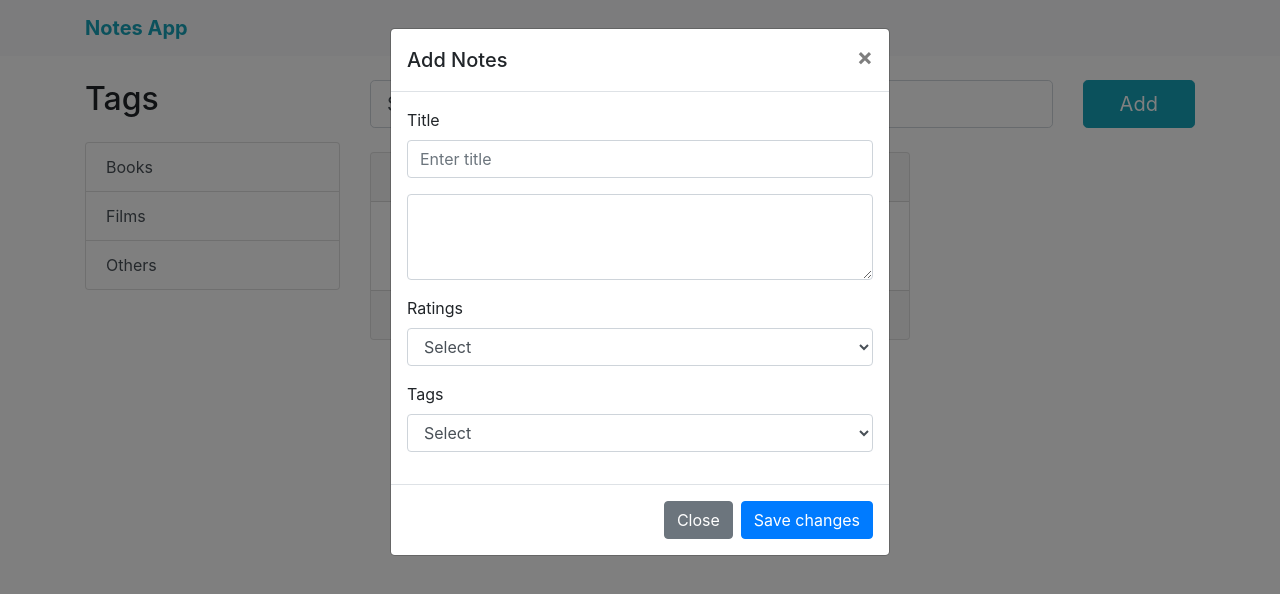
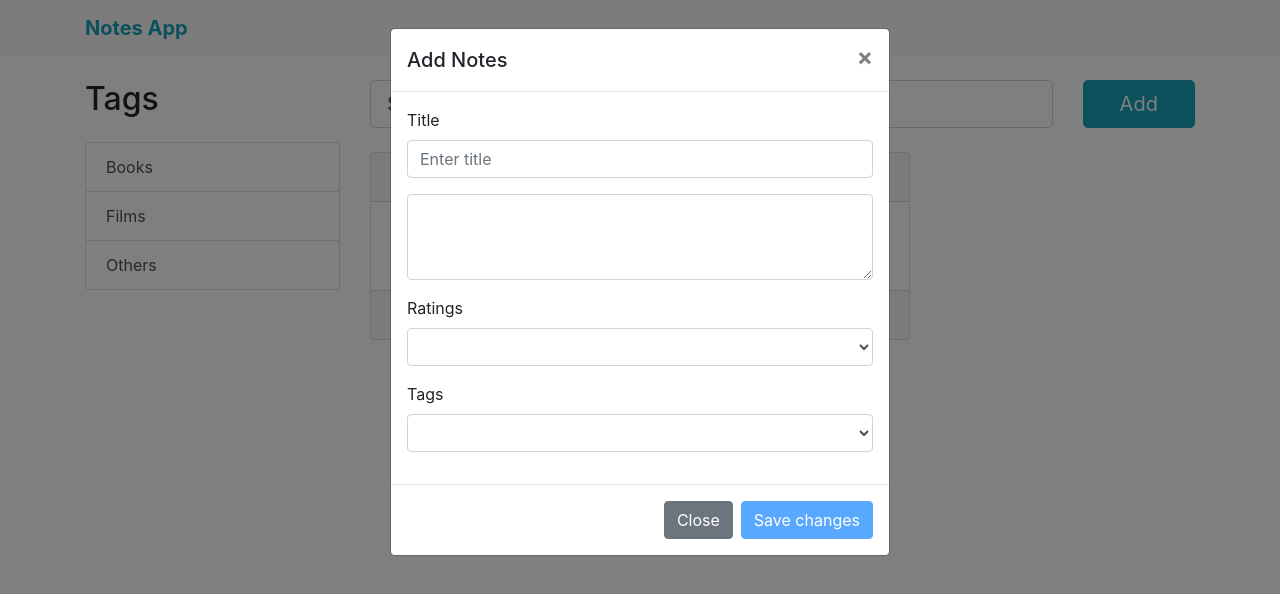
Before and after one commit to abhimkdm/NotesApp, an Angular app: page / in a window 1280 px wide. Both pictures are taken after typing "Sample" into the empty fields and a click on the button "Add". Shown: the top 594 px of the page. Built offline with nearby package versions, Linux system fonts and the light colour scheme; data requests are answered from the project's data file.

Commit message:
Template Driven Form

```diff
--- /dev/null
+++ b/src/app/main/models/notes.model.ts
@@ -0,0 +1,7 @@
+export class notes {
+  id: number;
+  title: string;
+  description: string;
+  ratings: number;
+  tagId: number;
+}
--- a/src/app/main/notes/notes.component.html
+++ b/src/app/main/notes/notes.component.html
@@ -1,57 +1,112 @@
 <div class="row">
   <div class="col-sm-10">
-    <input type="search" id="container-search" value="" class="form-control form-control-lg"
-      placeholder="Search notes... ">
+    <input
+      type="search"
+      id="container-search"
+      value=""
+      class="form-control form-control-lg"
+      placeholder="Search notes... "
+    />
   </div>
   <div class="col-sm-2">
-    <button type="button" class="btn btn-info btn-lg btn-block" data-toggle="modal" data-target="#addModel">
+    <button
+      type="button"
+      class="btn btn-info btn-lg btn-block"
+      data-toggle="modal"
+      data-target="#addModel"
+    >
       Add
     </button>
   </div>
 </div>
-<br>
+<br />
 <div class="row">
   <div class="col-sm-4" *ngFor="let note of notesList">
     <div class="card">
-      <div class="card-header">{{note.title}}</div>
-      <div class="card-body text-info">{{note.description}}</div>
+      <div class="card-header">{{ note.title }}</div>
+      <div class="card-body text-info">{{ note.description }}</div>
       <div class="card-footer">
         <div class="float-left">
           <note-star [ratings]="note.ratings"></note-star>
         </div>
         <div class="float-right">
-          <i class="fa fa-pencil pr-1" data-toggle="modal" data-target="#editModel"></i>
+          <i
+            class="fa fa-pencil pr-1"
+            data-toggle="modal"
+            data-target="#editModel"
+          ></i>
 
-          <i class="fa fa-trash" data-toggle="modal" data-target="#deleteModel"></i>
+          <i
+            class="fa fa-trash"
+            data-toggle="modal"
+            data-target="#deleteModel"
+          ></i>
         </div>
       </div>
     </div>
   </div>
 </div>
 
-<div class="modal fade" id="addModel" tabindex="-1" role="dialog" aria-labelledby="addModelLabel" aria-hidden="true">
+<div
+  class="modal fade"
+  id="addModel"
+  tabindex="-1"
+  role="dialog"
+  aria-labelledby="addModelLabel"
+  aria-hidden="true"
+>
   <div class="modal-dialog" role="document">
     <div class="modal-content">
       <div class="modal-header">
         <h5 class="modal-title" id="addModelLabel">Add Notes</h5>
-        <button type="button" class="close" data-dismiss="modal" aria-label="Close">
+        <button
+          type="button"
+          class="close"
+          data-dismiss="modal"
+          aria-label="Close"
+        >
           <span aria-hidden="true">&times;</span>
         </button>
       </div>
       <div class="modal-body">
-        <form>
+        <form #notesForm="ngForm">
           <div class="form-group">
             <label for="addTitle">Title</label>
-            <input type="text" class="form-control" id="addTitle" aria-describedby="titleHelp"
-              placeholder="Enter title">
+            <input
+              ngModel
+              #titleFC="ngModel"
+              type="text"
+              class="form-control"
+              id="addTitle"
+              name="title"
+              aria-describedby="titleHelp"
+              placeholder="Enter title"
+              [(ngModel)]="notes.title"
+              required
+            />
           </div>
           <div class="form-group">
-            <textarea class="form-control" id="descTextarea" rows="3"></textarea>
+            <textarea
+              ngModel
+              #descFC="ngModel"
+              [(ngModel)]="notes.description"
+              name="description"
+              class="form-control"
+              rows="3"
+              required
+            ></textarea>
           </div>
           <div class="form-group">
             <label for="inputRatings">Ratings</label>
-            <select id="inputRatings" class="form-control">
-              <option selected>Select</option>
+            <select
+              id="inputRatings"
+              class="form-control"
+              name="ratings"
+              ngModel
+              #ratingFC="ngModel"
+              [(ngModel)]="notes.ratings"
+            >
+              <option value="0" selected>Select</option>
               <option>1</option>
               <option>2</option>
               <option>3</option>
@@ -61,29 +116,80 @@
           </div>
           <div class="form-group">
             <label for="inputTags">Tags</label>
-            <select id="inputTags" class="form-control">
-              <option selected>Select</option>
-              <option>Books</option>
-              <option>Films</option>
-              <option>Others</option>
+            <select
+              id="inputTags"
+              class="form-control"
+              name="tags"
+              ngModel
+              #tagsFC="ngModel"
+              [(ngModel)]="notes.tagId"
+            >
+              <option value="0" selected>Select</option>
+              <option value="1">Books</option>
+              <option value="2">Films</option>
+              <option value="3">Others</option>
             </select>
           </div>
+          <!-- <p>Values</p>
+          <p>"Form Group : " {{ notesForm.value | json }}</p>
+          <P> "Form Control : " {{ "Title: " + titleFC.value }} </P>
+          <p>"Two Way Binding : " {{ "Title: " + notes.title }}</p>
+          <p>-------------------------------------------</p> -->
+          <!-- <p><b>TDF States</b></p>
+          <p>Form Group</p>
+          <p>
+            inValid : {{ notesForm.invalid }} +" | "+ Valid :
+            {{ notesForm.valid }}
+          </p>
+          <p>--------------------------------</p>
+          <p>Title Form Control</p>
+          <p>
+            inValid : {{ titleFC.invalid }} +" | "+ Valid : {{ titleFC.valid }}
+          </p>
+          <p>
+            pristine : {{ titleFC.pristine }} +" | "+ dirty :
+            {{ titleFC.dirty }}
+          </p>
+          <p>
+            unTounched : {{ titleFC.untouched }} +" | "+ touched :
+            {{ titleFC.touched }}
+          </p> -->
         </form>
       </div>
       <div class="modal-footer">
-        <button type="button" class="btn btn-secondary" data-dismiss="modal">Close</button>
-        <button type="button" class="btn btn-primary">Save changes</button>
+        <button type="button" class="btn btn-secondary" data-dismiss="modal">
+          Close
+        </button>
+        <button
+          type="button"
+          class="btn btn-primary"
+          [disabled]="!notesForm.form.valid"
+          (click)="addNotes(notes)"
+        >
+          Save changes
+        </button>
       </div>
     </div>
   </div>
-
 </div>
-<div class="modal fade" id="editModel" tabindex="-1" role="dialog" aria-labelledby="editModelLabel" aria-hidden="true">
+<div
+  class="modal fade"
+  id="editModel"
+  tabindex="-1"
+  role="dialog"
+  aria-labelledby="editModelLabel"
+  aria-hidden="true"
+>
   <div class="modal-dialog" role="document">
     <div class="modal-content">
       <div class="modal-header">
         <h5 class="modal-title" id="editModelLabel">Edit Notes</h5>
-        <button type="button" class="close" data-dismiss="modal" aria-label="Close">
+        <button
+          type="button"
+          class="close"
+          data-dismiss="modal"
+          aria-label="Close"
+        >
           <span aria-hidden="true">&times;</span>
         </button>
       </div>
@@ -91,11 +197,20 @@
         <form>
           <div class="form-group">
             <label for="ediTitle">Title</label>
-            <input type="text" class="form-control" id="ediTitle" aria-describedby="titleHelp"
-              placeholder="Enter title">
+            <input
+              type="text"
+              class="form-control"
+              id="ediTitle"
+              aria-describedby="titleHelp"
+              placeholder="Enter title"
+            />
           </div>
           <div class="form-group">
-            <textarea class="form-control" id="editTextarea" rows="3"></textarea>
+            <textarea
+              class="form-control"
+              id="editTextarea"
+              rows="3"
+            ></textarea>
           </div>
           <div class="form-group">
             <label for="editRatings">Ratings</label>
@@ -120,32 +235,44 @@
         </form>
       </div>
       <div class="modal-footer">
-        <button type="button" class="btn btn-secondary" data-dismiss="modal">Close</button>
+        <button type="button" class="btn btn-secondary" data-dismiss="modal">
+          Close
+        </button>
         <button type="button" class="btn btn-primary">Save changes</button>
       </div>
     </div>
   </div>
-
 </div>
-<div class="modal fade" id="deleteModel" tabindex="-1" role="dialog" aria-labelledby="deleteModelLabel"
-  aria-hidden="true">
+<div
+  class="modal fade"
+  id="deleteModel"
+  tabindex="-1"
+  role="dialog"
+  aria-labelledby="deleteModelLabel"
+  aria-hidden="true"
+>
   <div class="modal-dialog" role="document">
     <div class="modal-content">
       <div class="modal-header">
         <h5 class="modal-title" id="deleteModelLabel">Delete Notes</h5>
-        <button type="button" class="close" data-dismiss="modal" aria-label="Close">
+        <button
+          type="button"
+          class="close"
+          data-dismiss="modal"
+          aria-label="Close"
+        >
           <span aria-hidden="true">&times;</span>
         </button>
       </div>
       <div class="modal-body">
-
         <span> Are you sure you want to delete?</span>
       </div>
       <div class="modal-footer">
-        <button type="button" class="btn btn-secondary" data-dismiss="modal">Close</button>
+        <button type="button" class="btn btn-secondary" data-dismiss="modal">
+          Close
+        </button>
         <button type="button" class="btn btn-primary">Delete changes</button>
       </div>
     </div>
   </div>
-
 </div>
--- a/src/app/main/notes/notes.component.ts
+++ b/src/app/main/notes/notes.component.ts
@@ -1,23 +1,28 @@
-import { Component, OnInit } from '@angular/core';
-import { NotesService } from '../services/notes.service';
-import { Inotes } from '../models/Inotes.interface';
+import { Component, OnInit } from "@angular/core";
+import { NotesService } from "../services/notes.service";
+import { Inotes } from "../models/Inotes.interface";
+import { notes } from "../models/notes.model";
 
 @Component({
-  selector: 'note-notes',
-  templateUrl: './notes.component.html',
-  styleUrls: ['./notes.component.css']
+  selector: "note-notes",
+  templateUrl: "./notes.component.html",
+  styleUrls: ["./notes.component.css"],
 })
 export class NotesComponent implements OnInit {
+  public notesList: Inotes[];
+  public notes: notes = new notes();
 
-  public notesList : Inotes[];
-
-  constructor(private ns : NotesService) { }
+  constructor(private ns: NotesService) {}
 
   ngOnInit() {
-    this.ns.getNotes().subscribe(data=> this.bind(data))
+    this.ns.getNotes().subscribe((data) => this.bind(data));
   }
 
-  bind(data : Inotes[]){
+  bind(data: Inotes[]) {
     this.notesList = data;
   }
+
+  addNotes(data: Inotes) {
+    console.table(data);
+  }
 }
--- a/src/app/main/star/star.component.html
+++ b/src/app/main/star/star.component.html
@@ -1,5 +1,5 @@
-<span class="fa fa-star text-info"></span>
-<span class="fa fa-star text-info"></span>
-<span class="fa fa-star text-info"></span>
-<span class="fa fa-star text-info"></span>
-<span class="fa fa-star"></span>
+<span *ngFor="let star of colorStars" [class]="colorStar"></span>
+<span *ngFor="let star of blackStars" [class]="blackStar"></span>
+
+<!-- <span *ngFor="let dummy of ' '.repeat(ratings).split('')" class="fa fa-star text-info"></span>
+<span *ngFor="let dummy of ' '.repeat(5-ratings).split('')" class="fa fa-star"></span> -->
--- a/src/app/main/star/star.component.ts
+++ b/src/app/main/star/star.component.ts
@@ -1,18 +1,21 @@
-import { Component, OnInit, Input, OnChanges } from '@angular/core';
+import { Component, OnInit, Input, OnChanges } from "@angular/core";
 
 @Component({
-  selector: 'note-star',
-  templateUrl: './star.component.html',
-  styleUrls: ['./star.component.css']
+  selector: "note-star",
+  templateUrl: "./star.component.html",
+  styleUrls: ["./star.component.css"],
 })
 export class StarComponent implements OnChanges {
-
-  @Input() ratings : number;
-
-  constructor() { }
+  @Input() ratings: number;
+  colorStar: string = "fa fa-star text-info";
+  blackStar: string = "fa fa-star";
+  blackStars: number[];
+  colorStars: number[];
 
   ngOnChanges(): void {
+    this.colorStars = Array(this.ratings).fill(1);
+    this.blackStars = Array(5 - this.ratings).fill(0);
+
     console.log(this.ratings);
   }
-
 }
```
Also changed, not shown: src/app/app.module.ts (+14 -18 lines).
